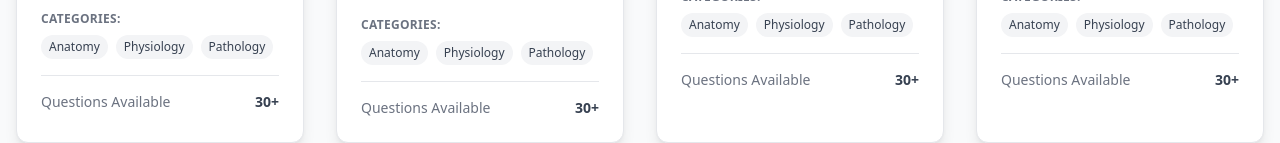
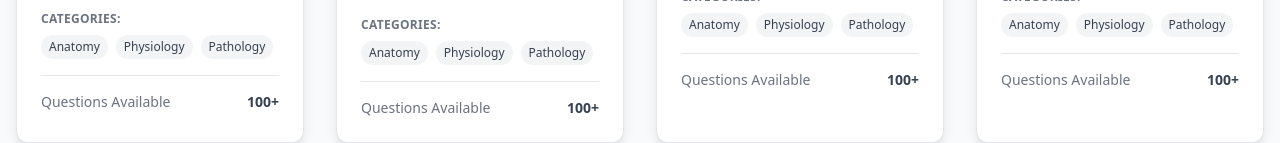
Before and after one commit to Dexter0z0/dexter-for-med, a React (Vite) app: page /systems in a window 1280 px wide. Shown: the part 710-853 px from the top of the page. Built offline with nearby package versions, Linux system fonts and the light colour scheme.

Commit message:
availabe questions

```diff
--- a/src/pages/Systems.tsx
+++ b/src/pages/Systems.tsx
@@ -200,7 +200,7 @@ const Systems: React.FC = () => {
                         Questions Available
                       </span>
                       <span className="font-semibold text-gray-700 dark:text-gray-300">
-                        {system.categories.includes('general') ? '10+' : '30+'}
+                        {system.categories.includes('general') ? '100+' : '100+'}
                       </span>
                     </div>
                   </div>
```
